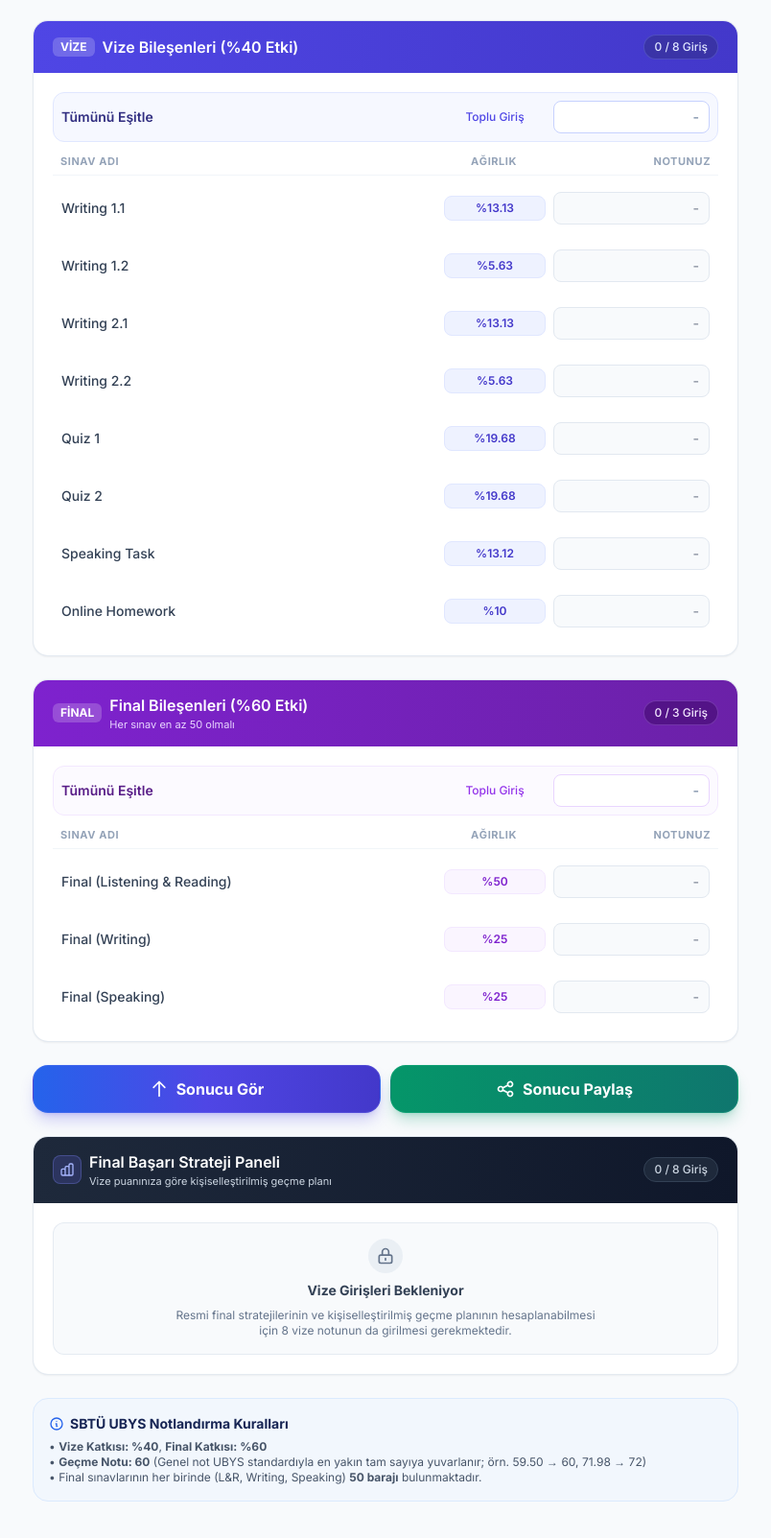
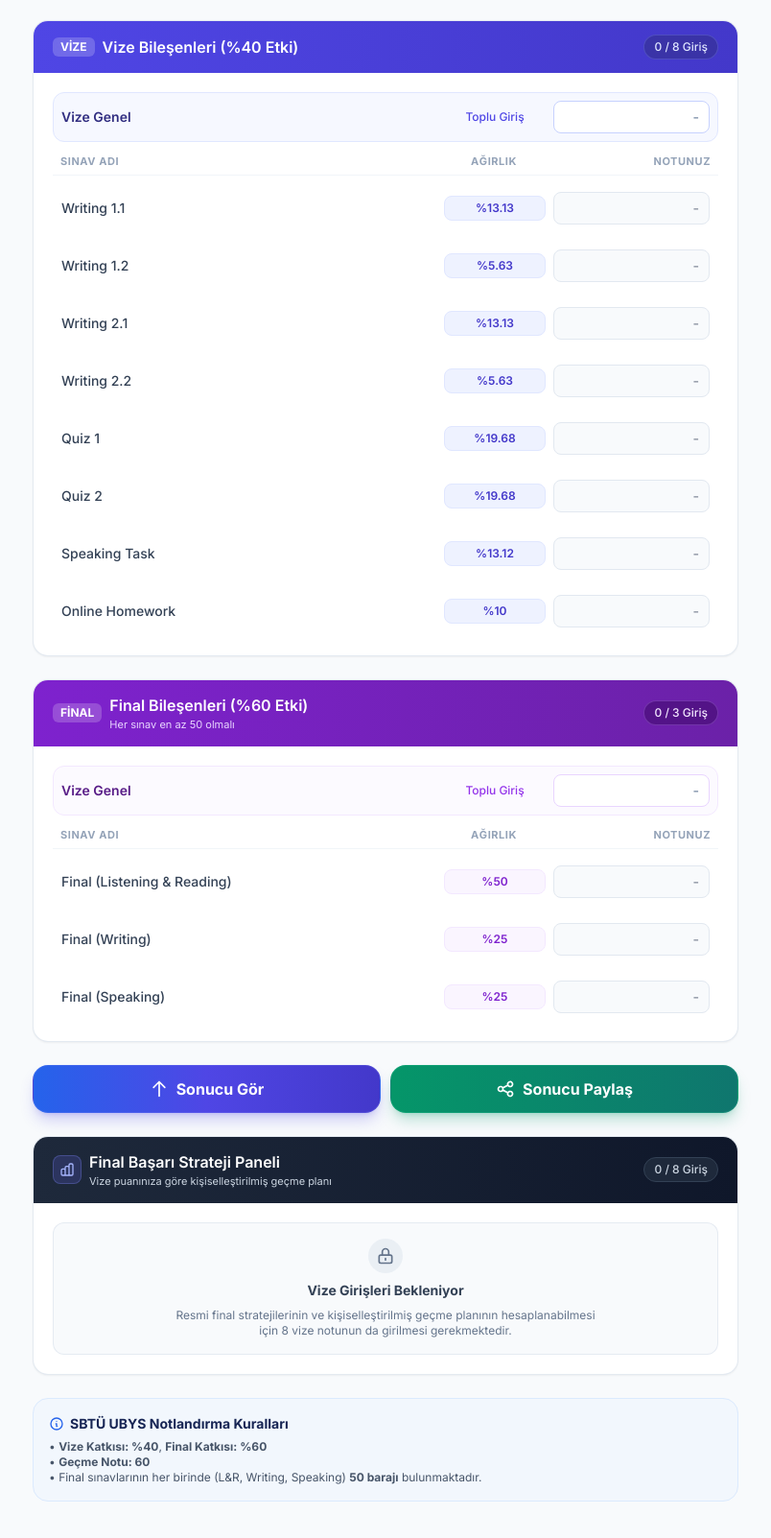
Before and after one commit to berkay-kocak/ubys, a plain HTML site: page index.html in a window 1280 px wide. Shown: the part 405-2008 px from the top of the page at 96% size, without its empty margins (238-1042 px from the left). Drawn offline with nearby package versions, Linux system fonts and the light colour scheme.

```diff
--- a/index.html
+++ b/index.html
@@ -148,10 +148,10 @@
             </div>
 
             <div class="p-3 sm:p-5 space-y-1.5 sm:space-y-2">
-                <!-- Vize Tümünü Eşitle Satırı -->
+                <!-- Vize Vize Genel Satırı -->
                 <div class="grid grid-cols-12 items-center gap-1.5 sm:gap-2 p-1.5 sm:p-2 rounded-xl bg-indigo-50/50 dark:bg-indigo-950/30 border border-indigo-100 dark:border-indigo-900/40">
                     <label for="bulk-vize-input" class="col-span-6 sm:col-span-7 text-xs sm:text-sm font-semibold text-indigo-900 dark:text-indigo-200 cursor-pointer select-none truncate">
-                        Tümünü Eşitle
+                        Vize Genel
                     </label>
                     <div class="col-span-3 sm:col-span-2 text-center text-[10px] sm:text-xs font-medium text-indigo-600 dark:text-indigo-400">
                         Toplu Giriş
@@ -196,10 +196,10 @@
             </div>
 
             <div class="p-3 sm:p-5 space-y-1.5 sm:space-y-2">
-                <!-- Final Tümünü Eşitle Satırı -->
+                <!-- Final Vize Genel Satırı -->
                 <div class="grid grid-cols-12 items-center gap-1.5 sm:gap-2 p-1.5 sm:p-2 rounded-xl bg-purple-50/50 dark:bg-purple-950/30 border border-purple-100 dark:border-purple-900/40">
                     <label for="bulk-final-input" class="col-span-6 sm:col-span-7 text-xs sm:text-sm font-semibold text-purple-900 dark:text-purple-200 cursor-pointer select-none truncate">
-                        Tümünü Eşitle
+                        Vize Genel
                     </label>
                     <div class="col-span-3 sm:col-span-2 text-center text-[10px] sm:text-xs font-medium text-purple-600 dark:text-purple-400">
                         Toplu Giriş
@@ -270,7 +270,7 @@
             </div>
             <p class="leading-relaxed text-[11px] sm:text-xs text-slate-600 dark:text-slate-300">
                 • <strong>Vize Katkısı: %40</strong>, <strong>Final Katkısı: %60</strong><br>
-                • <strong>Geçme Notu: 60</strong> (Genel not UBYS standardıyla en yakın tam sayıya yuvarlanır; örn. 59.50 → 60, 71.98 → 72)<br>
+                • <strong>Geçme Notu: 60</strong> <br>
                 • Final sınavlarının her birinde (L&R, Writing, Speaking) <strong>50 barajı</strong> bulunmaktadır.
             </p>
         </div>
@@ -312,9 +312,6 @@
                     <img id="share-preview-img" class="w-auto max-h-[52vh] sm:max-h-[58vh] rounded-xl object-contain block select-none shadow-sm" alt="Mobil Not Kartı" />
                 </div>
 
-                <p class="text-[11px] text-slate-400 text-center leading-tight">
-                    Telefonda görsele basılı tutarak doğrudan WhatsApp'ta paylaşabilir veya galerinize kaydedebilirsiniz.
-                </p>
             </div>
 
             <div class="p-3.5 sm:p-4 border-t border-slate-100 dark:border-slate-800 bg-slate-50/60 dark:bg-slate-900/60 flex items-center justify-end gap-2 shrink-0">
@@ -952,7 +949,6 @@
                                 <span class="text-xs font-bold text-slate-800 dark:text-slate-100 block">
                                     Beceri Seviyenizi Belirleyin (Baraj: 50 Taban, 1-5: Öncelik)
                                 </span>
-                                <span class="text-[10px] text-slate-400">L&R: Maks 95, Writing/Speaking: Maks 90 (Tavan aşımında otomatik devredilir)</span>
                             </div>
                             <span class="text-[11px] font-bold px-2 py-0.5 rounded-md bg-indigo-50 dark:bg-indigo-950/60 text-indigo-700 dark:text-indigo-300 border border-indigo-200/60 dark:border-indigo-900/50 shrink-0">
                                 Asgari Final Ort: %${Math.ceil(reqAvg)}
```
